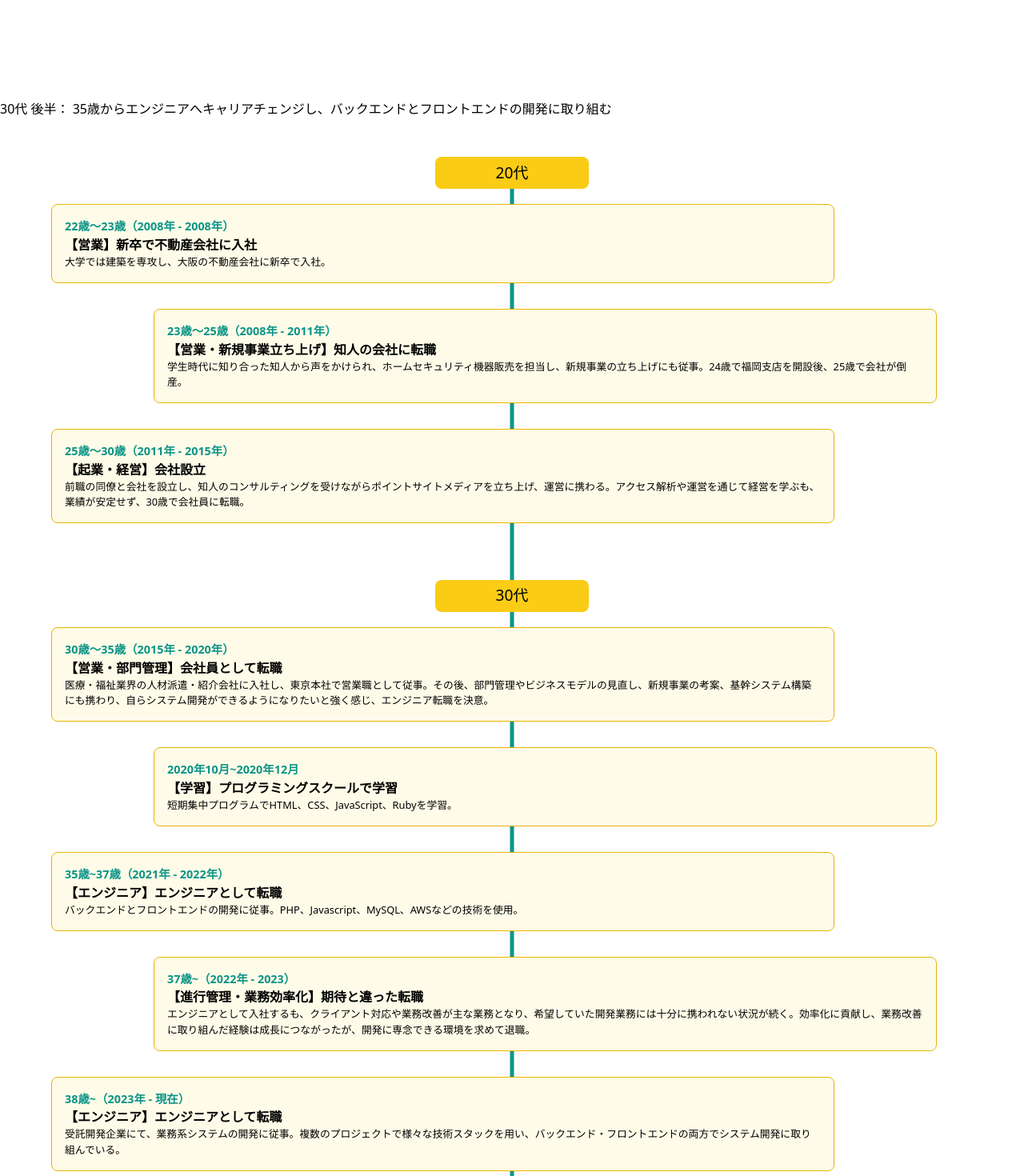
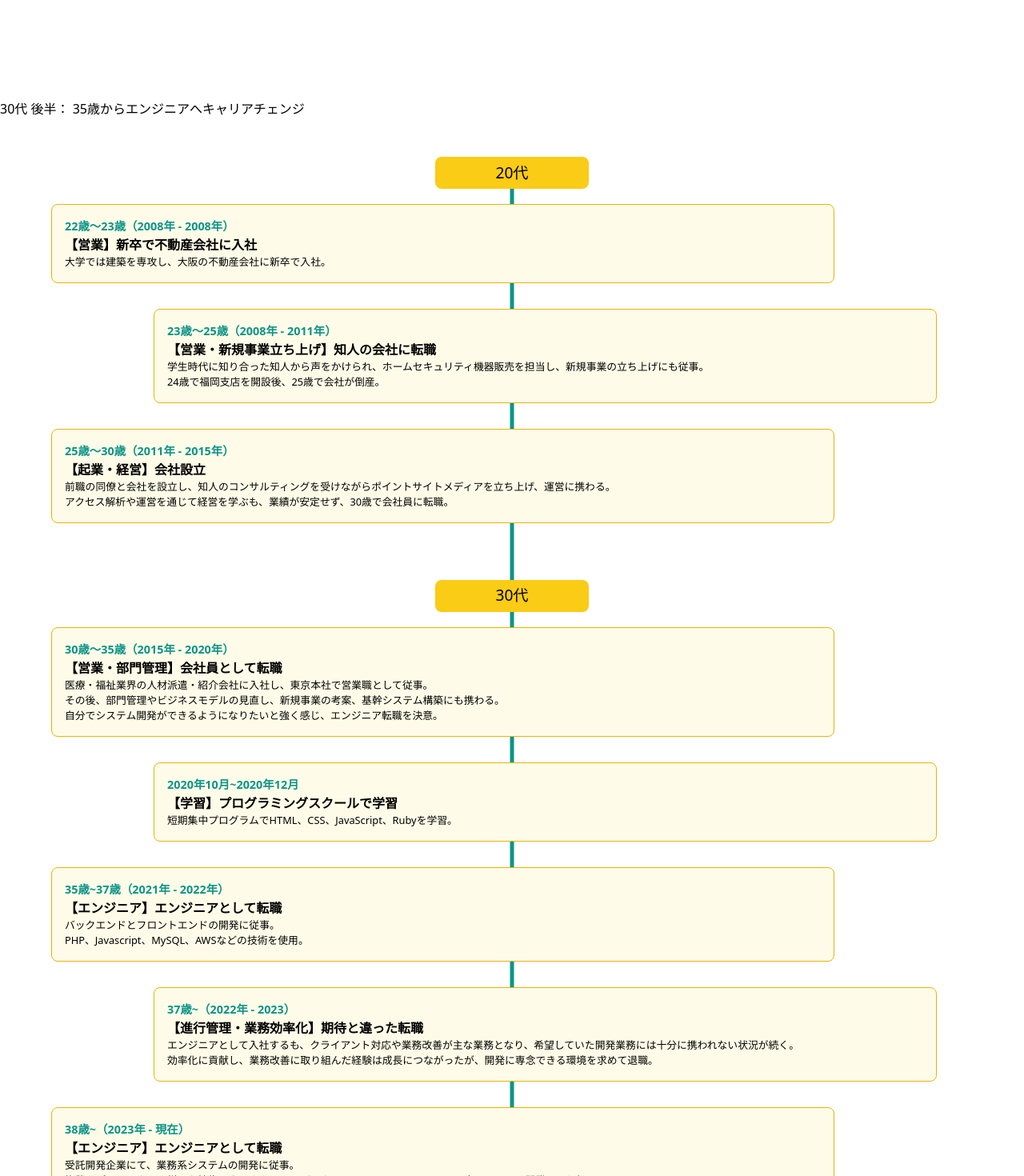
Before and after one commit to mukai-junichi/mukai-junichi, a Next.js app: page /about in a window 1280 px wide. Shown: the part 740-2210 px from the top of the page at 80% size. Built offline with nearby package versions, Linux system fonts and the light colour scheme.

Commit message:
Aboutページ: 更新

```diff
--- a/src/components/Timeline.jsx
+++ b/src/components/Timeline.jsx
@@ -17,14 +17,14 @@ const MyTimeline = [
         data: "23歳〜25歳（2008年 - 2011年）",
         title: "【営業・新規事業立ち上げ】知人の会社に転職",
         history:
-          "学生時代に知り合った知人から声をかけられ、ホームセキュリティ機器販売を担当し、新規事業の立ち上げにも従事。24歳で福岡支店を開設後、25歳で会社が倒産。",
+          "学生時代に知り合った知人から声をかけられ、ホームセキュリティ機器販売を担当し、新規事業の立ち上げにも従事。\n24歳で福岡支店を開設後、25歳で会社が倒産。",
       },
       {
         key: Math.floor(Math.random() * 1e3),
         data: "25歳〜30歳（2011年 - 2015年）",
         title: "【起業・経営】会社設立",
         history:
-          "前職の同僚と会社を設立し、知人のコンサルティングを受けながらポイントサイトメディアを立ち上げ、運営に携わる。アクセス解析や運営を通じて経営を学ぶも、業績が安定せず、30歳で会社員に転職。",
+          "前職の同僚と会社を設立し、知人のコンサルティングを受けながらポイントサイトメディアを立ち上げ、運営に携わる。\nアクセス解析や運営を通じて経営を学ぶも、業績が安定せず、30歳で会社員に転職。",
       },
     ],
   },
@@ -37,7 +37,7 @@ const MyTimeline = [
         data: "30歳〜35歳（2015年 - 2020年）",
         title: "【営業・部門管理】会社員として転職",
         history:
-          "医療・福祉業界の人材派遣・紹介会社に入社し、東京本社で営業職として従事。その後、部門管理やビジネスモデルの見直し、新規事業の考案、基幹システム構築にも携わり、自らシステム開発ができるようになりたいと強く感じ、エンジニア転職を決意。",
+          "医療・福祉業界の人材派遣・紹介会社に入社し、東京本社で営業職として従事。\nその後、部門管理やビジネスモデルの見直し、新規事業の考案、基幹システム構築にも携わる。\n自分でシステム開発ができるようになりたいと強く感じ、エンジニア転職を決意。",
       },
       {
         key: Math.floor(Math.random() * 1e3),
@@ -52,21 +52,21 @@ const MyTimeline = [
         title:
           "【エンジニア】エンジニアとして転職",
         history:
-          "バックエンドとフロントエンドの開発に従事。PHP、Javascript、MySQL、AWSなどの技術を使用。",
+          "バックエンドとフロントエンドの開発に従事。\nPHP、Javascript、MySQL、AWSなどの技術を使用。",
       },
       {
         key: Math.floor(Math.random() * 1e3),
         data: "37歳~（2022年 - 2023）",
         title: "【進行管理・業務効率化】期待と違った転職",
         history:
-          "エンジニアとして入社するも、クライアント対応や業務改善が主な業務となり、希望していた開発業務には十分に携われない状況が続く。効率化に貢献し、業務改善に取り組んだ経験は成長につながったが、開発に専念できる環境を求めて退職。",
+          "エンジニアとして入社するも、クライアント対応や業務改善が主な業務となり、希望していた開発業務には十分に携われない状況が続く。\n効率化に貢献し、業務改善に取り組んだ経験は成長につながったが、開発に専念できる環境を求めて退職。",
       },
       {
         key: Math.floor(Math.random() * 1e3),
         data: "38歳~（2023年 - 現在）",
         title: "【エンジニア】エンジニアとして転職",
         history:
-          "受託開発企業にて、業務系システムの開発に従事。複数のプロジェクトで様々な技術スタックを用い、バックエンド・フロントエンドの両方でシステム開発に取り組んでいる。",
+          "受託開発企業にて、業務系システムの開発に従事。\n複数のプロジェクトで様々な技術スタックを用い、バックエンド・フロントエンドの両方でシステム開発に取り組んでいる。",
       },
     ],
   },
--- a/src/pages/about.jsx
+++ b/src/pages/about.jsx
@@ -34,7 +34,7 @@ const Histories = [
     key: Math.floor(Math.random() * 1e3),
     age: "30",
     season: "後",
-    title: "35歳からエンジニアへキャリアチェンジし、バックエンドとフロントエンドの開発に取り組む",
+    title: "35歳からエンジニアへキャリアチェンジ",
     description:
       "家族の理解を得て退職し、短期集中学習型のプログラミングスクールで学習しました。その後、念願のエンジニアとして転職を行い、35歳からエンジニアとしてのキャリアのスタートを切りました。開発は難しいですが奥が深く楽しく、エンジニアに転職して良かったと心から感じました。より開発を行える環境に身を投じたいと思い、務めていた会社では実現が難しかったため、キャリアアップのための転職を行いました。現在はPMとして従事しています。",
   },
```
